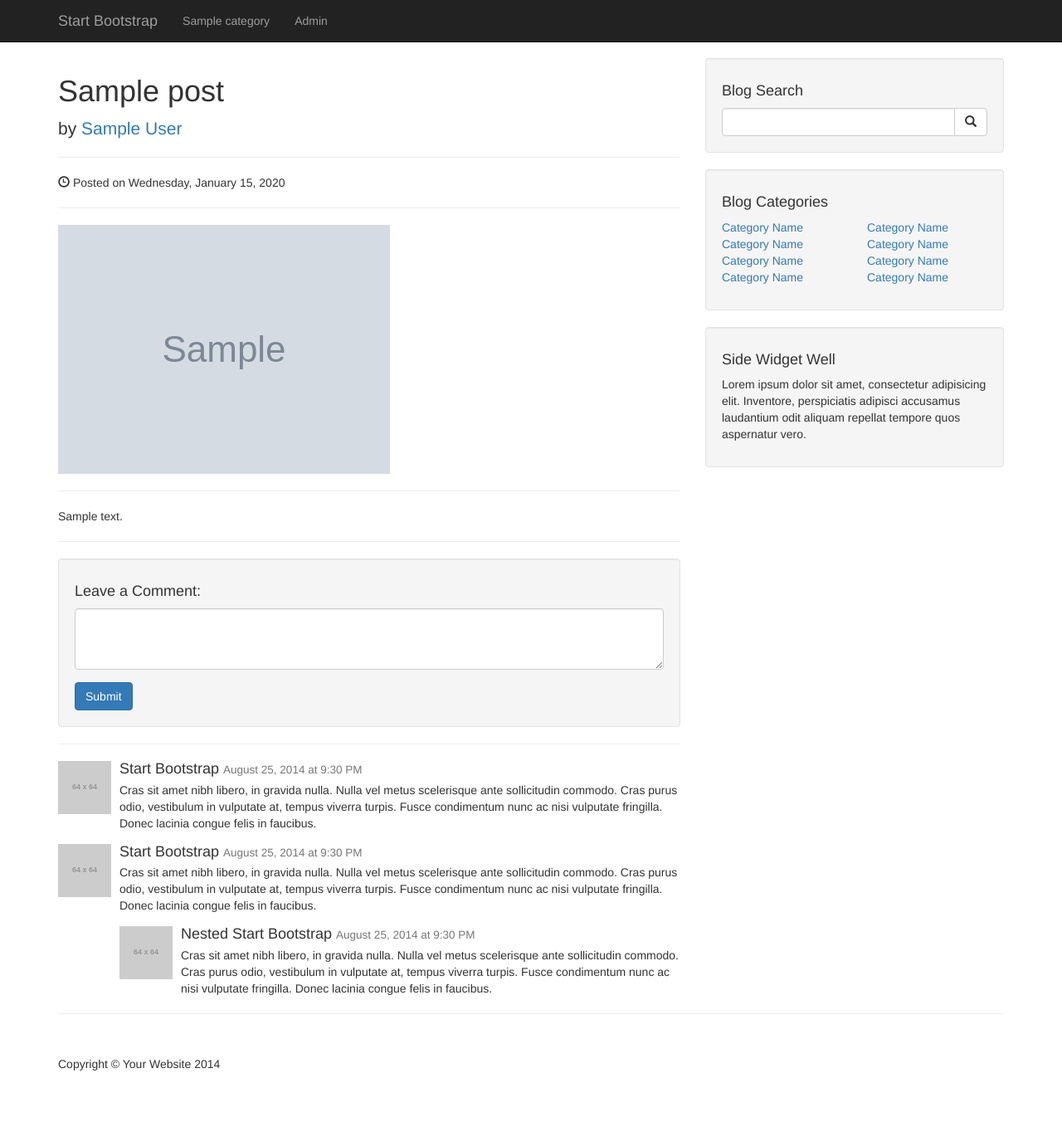
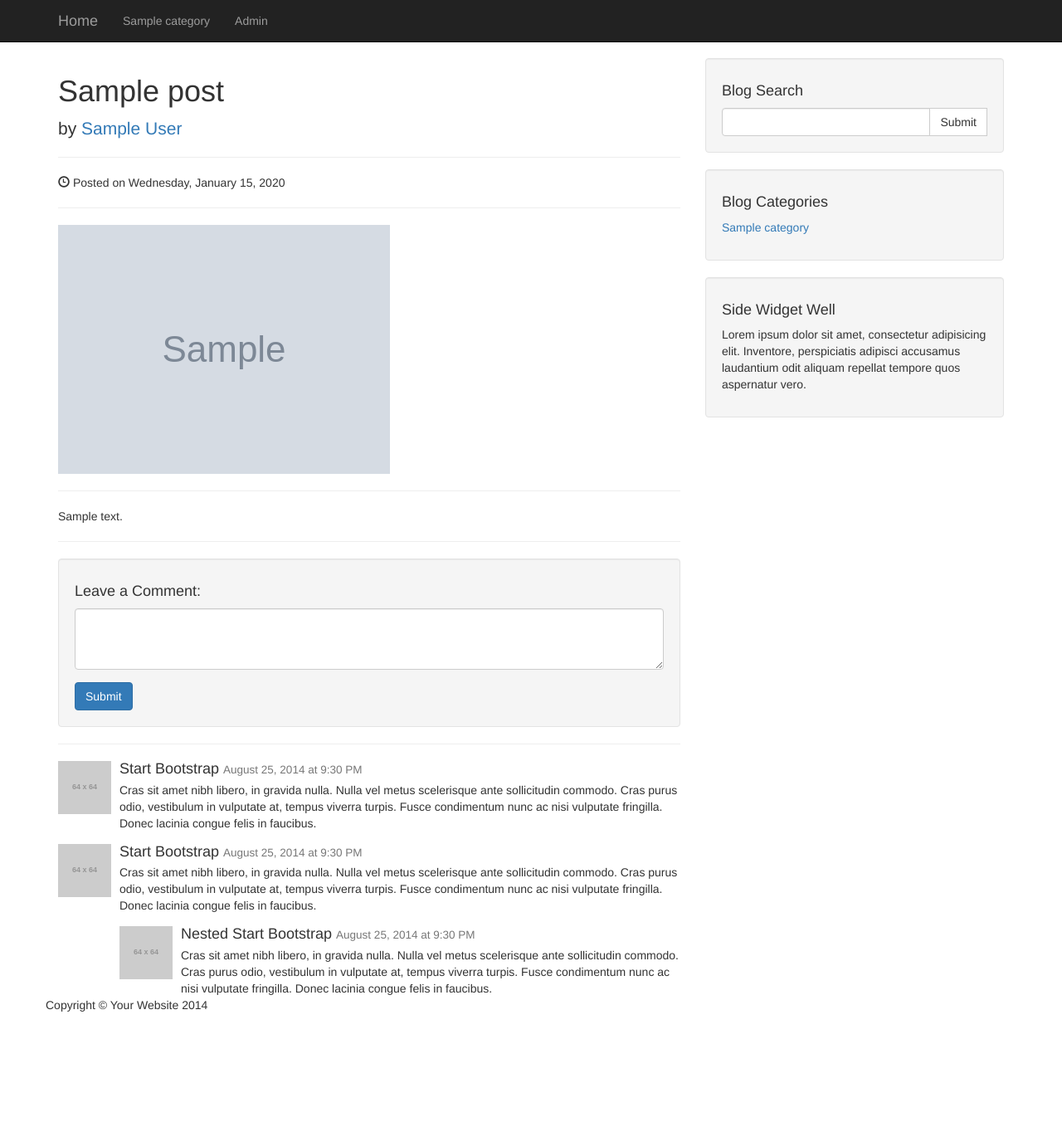
Before and after one commit to C-Shi/PostShare, a PHP site: page /post.php?post_id=1 in a window 1280 px wide. Shown: the whole page at 83% size. After the commit the page ends 1219 px from the top, so only its background shows below. Run offline with PHP 8.4, Linux system fonts and the light colour scheme; tables that the repository leaves empty or names only in its code hold one stand-in row (values such as "Sample post"); grey boxes marked "Sample" are stand-in pictures; grey boxes labelled with a size stand in for pictures from a placeholder-image service; some libraries are stand-ins or nearby versions.

Commit message:
render all post under certain category

```diff
--- a/include/navigation.php
+++ b/include/navigation.php
@@ -8,7 +8,7 @@
                 <span class="icon-bar"></span>
                 <span class="icon-bar"></span>
             </button>
-            <a class="navbar-brand" href="#">Start Bootstrap</a>
+            <a class="navbar-brand" href="/">Home</a>
         </div>
         <!-- Collect the nav links, forms, and other content for toggling -->
         <div class="collapse navbar-collapse" id="bs-example-navbar-collapse-1">
--- a/include/sidebar.php
+++ b/include/sidebar.php
@@ -27,7 +27,8 @@
                     $query_select_all_categories = mysqli_query($connection, $query);
                     while($row = mysqli_fetch_assoc($query_select_all_categories)) {
                         $title = $row['title'];
-                        echo "<li><a href='#'>$title</a>";
+                        $category_id = $row['id'];
+                        echo "<li><a href='category.php?category_id={$category_id}'>$title</a>";
                     }
                 ?>
                 </ul>
--- a/post.php
+++ b/post.php
@@ -117,86 +117,6 @@
             </div>
 
             <!-- Blog Sidebar Widgets Column -->
-            <div class="col-md-4">
+            <?php include "include/sidebar.php" ?>
 
-                <!-- Blog Search Well -->
-                <div class="well">
-                    <h4>Blog Search</h4>
-                    <div class="input-group">
-                        <input type="text" class="form-control">
-                        <span class="input-group-btn">
-                            <button class="btn btn-default" type="button">
-                                <span class="glyphicon glyphicon-search"></span>
-                        </button>
-                        </span>
-                    </div>
-                    <!-- /.input-group -->
-                </div>
-
-                <!-- Blog Categories Well -->
-                <div class="well">
-                    <h4>Blog Categories</h4>
-                    <div class="row">
-                        <div class="col-lg-6">
-                            <ul class="list-unstyled">
-                                <li><a href="#">Category Name</a>
-                                </li>
-                                <li><a href="#">Category Name</a>
-                                </li>
-                                <li><a href="#">Category Name</a>
-                                </li>
-                                <li><a href="#">Category Name</a>
-                                </li>
-                            </ul>
-                        </div>
-                        <div class="col-lg-6">
-                            <ul class="list-unstyled">
-                                <li><a href="#">Category Name</a>
-                                </li>
-                                <li><a href="#">Category Name</a>
-                                </li>
-                                <li><a href="#">Category Name</a>
-                                </li>
-                                <li><a href="#">Category Name</a>
-                                </li>
-                            </ul>
-                        </div>
-                    </div>
-                    <!-- /.row -->
-                </div>
-
-                <!-- Side Widget Well -->
-                <div class="well">
-                    <h4>Side Widget Well</h4>
-                    <p>Lorem ipsum dolor sit amet, consectetur adipisicing elit. Inventore, perspiciatis adipisci accusamus laudantium odit aliquam repellat tempore quos aspernatur vero.</p>
-                </div>
-
-            </div>
-
-        </div>
-        <!-- /.row -->
-
-        <hr>
-
-        <!-- Footer -->
-        <footer>
-            <div class="row">
-                <div class="col-lg-12">
-                    <p>Copyright &copy; Your Website 2014</p>
-                </div>
-            </div>
-            <!-- /.row -->
-        </footer>
-
-    </div>
-    <!-- /.container -->
-
-    <!-- jQuery -->
-    <script src="js/jquery.js"></script>
-
-    <!-- Bootstrap Core JavaScript -->
-    <script src="js/bootstrap.min.js"></script>
-
-</body>
-
-</html>
+<?php include "include/footer.php" ?>
```
Also changed, not shown: category.php (added, +50 -0 lines), function.php (added, +14 -0 lines).
